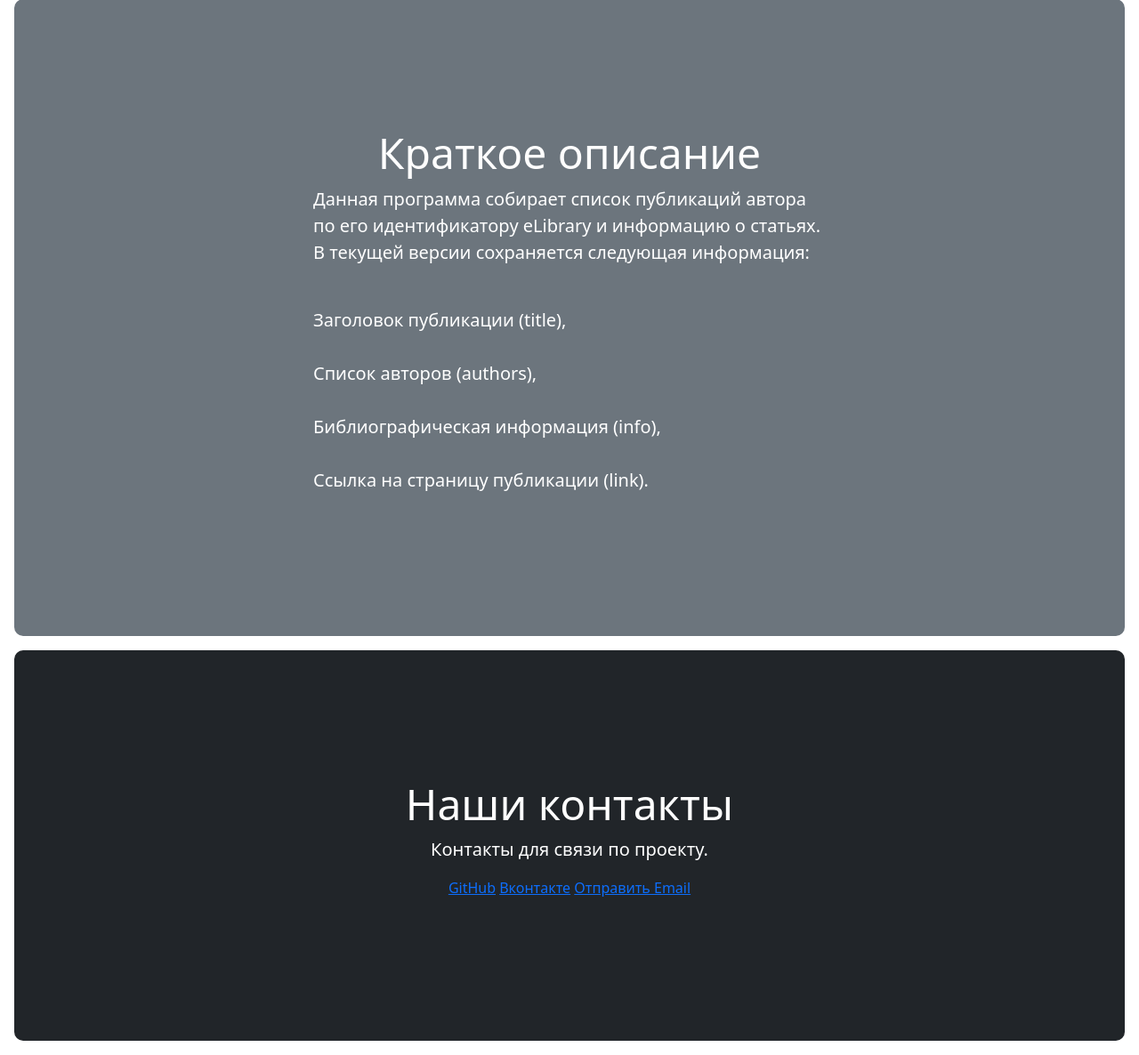
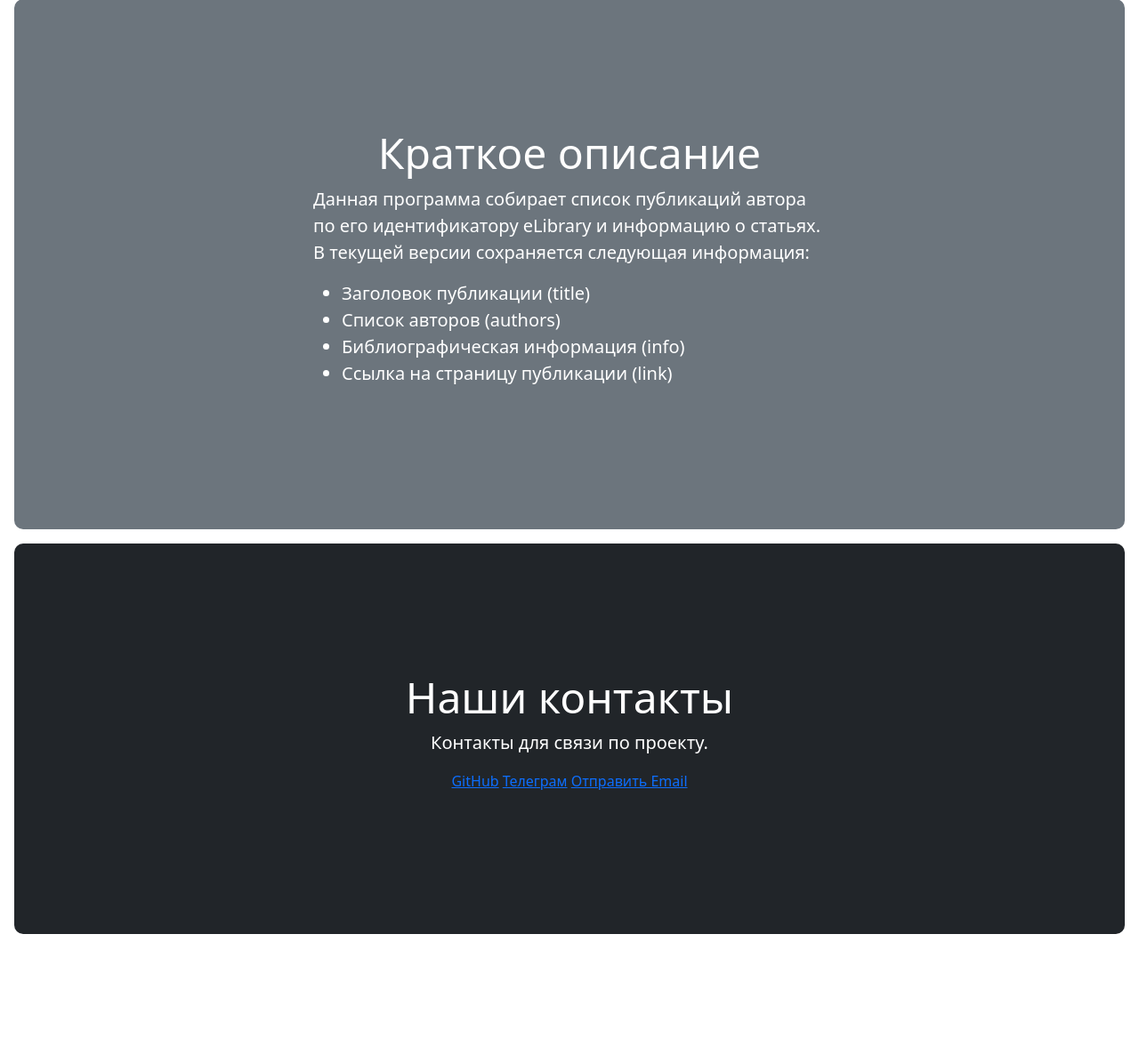
Before and after one commit to IvanZavaruev/Site_for_parser, a Django app: page /author/ in a window 1280 px wide. Shown: the part 753-1939 px from the top of the page at 89% size. After the commit the page ends 1803 px from the top, so only its background shows below. Run offline with Django 3.2, Linux system fonts and the light colour scheme.

Commit message:
changed html file

```diff
--- a/parser_site/author/templates/author/index.html
+++ b/parser_site/author/templates/author/index.html
@@ -10,6 +10,7 @@
 
 <link href="https://cdn.jsdelivr.net/npm/bootstrap@5.0.1/dist/css/bootstrap.min.css" rel="stylesheet" integrity="sha384-+0n0xVW2eSR5OomGNYDnhzAbDsOXxcvSN1TPprVMTNDbiYZCxYbOOl7+AMvyTG2x" crossorigin="anonymous">
 <script src="https://cdn.jsdelivr.net/npm/bootstrap@5.0.1/dist/js/bootstrap.bundle.min.js" integrity="sha384-gtEjrD/SeCtmISkJkNUaaKMoLD0//ElJ19smozuHV6z3Iehds+3Ulb9Bn9Plx0x4" crossorigin="anonymous"></script>
+<!--  Загружает css bootstrap стили     -->
     <link href="product.css" rel="stylesheet">
   </head>
   <body>
@@ -44,11 +45,13 @@
     <p class="lead fw-normal text-left text-white ">
       Данная программа собирает список публикаций автора по его идентификатору eLibrary и информацию о статьях.
       <br>В текущей версии сохраняется следующая информация:</br>
-    <p class="lead fw-normal text-left text-white ">
-            <br>Заголовок публикации (title),</br>
-            <br>Список авторов (authors),</br>
-            <br>Библиографическая информация (info),</br>
-            <br>Ссылка на страницу публикации (link).</br>
+      </p>
+    <ul class="lead fw-normal text-left text-white ">
+            <li>Заголовок публикации (title)</li>
+            <li>Список авторов (authors)</li>
+            <li>Библиографическая информация (info)</li>
+            <li>Ссылка на страницу публикации (link)</li>
+      </ul>
   </div>
 </div>
 
@@ -61,7 +64,7 @@
 
     			<p>
             <a class="link" href="https://github.com/Lfdd/Parser/">GitHub</a>
-            <a class="link" href="https://vk.com/science_boy">Вконтакте</a>
+            <a class="link" href="https://t.me/science_boy">Телеграм</a>
             <a class="link" href="mailto:vladimirshitov98@gmail.com">Отправить Email</a>
           </p>
 
```
